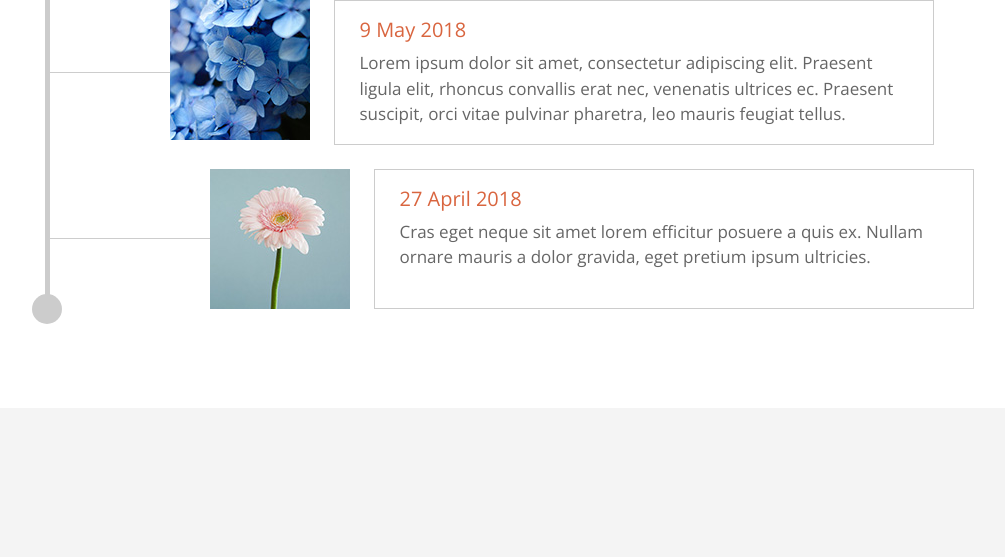
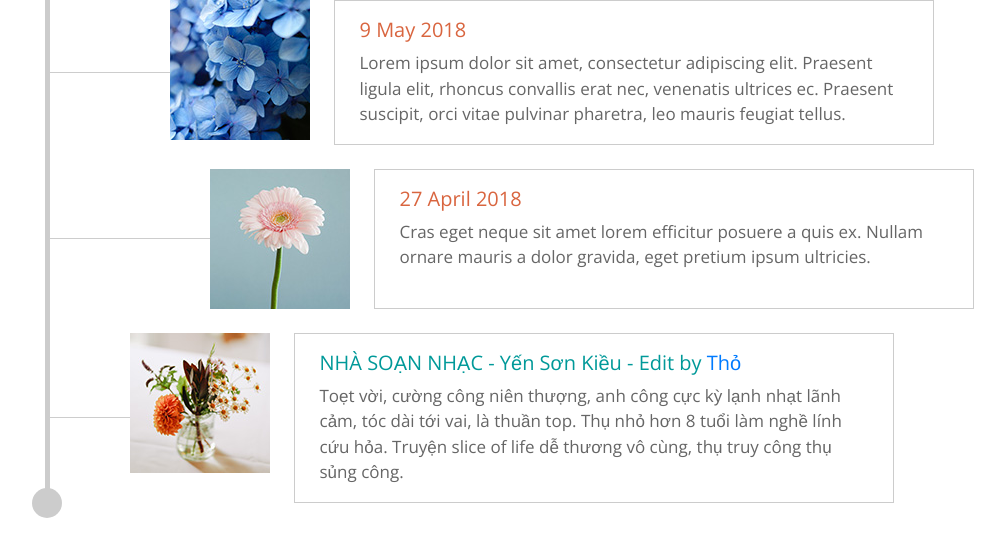
Before and after one commit to PhamNhaDoan/phamnhadoan.github.io, a Jekyll site: the page truyendadoc/index.html, which Jekyll copies as it is, in a window 1280 px wide and 900 px high, scrolled down 884 px, cut to the strip 298-855 px from the top of the window. Shown: the whole strip, without its empty margins (136-1141 px from the left). Built offline with Jekyll 4.4.1, drawn with Linux system fonts in a browser that asks for light colours; before the commit the page ends 1590 px from its top, so only the background shows below that.

Commit message:
Fix HTML formatting and structure

```diff
--- a/truyendadoc/index.html
+++ b/truyendadoc/index.html
@@ -112,6 +112,15 @@
                 </div>
               </div>
             </div>
+			   <div class="tm-timeline mb-4 tm-first-timeline">
+              <div class="media tm-media">
+                <div class="tm-timeline-img-wrap mr-4">
+                  <img class="tm-media-img tm-media-img-ml-1" src="img/img-140-01.jpg" alt="Image 1">
+                </div>
+                <div class="media-body tm-media-body tm-media-body-ml-1">
+                  <h5 class="mt-0 tm-text-green">NHÀ SOẠN NHẠC - Yến Sơn Kiều - Edit by <a href="https://https://www.facebook.com/mintybunny">Thỏ</a></h5>
+                 Toẹt vời, cường công niên thượng, anh công cực kỳ lạnh nhạt lãnh cảm, tóc dài tới vai, là thuần top. Thụ nhỏ hơn 8 tuổi làm nghề lính cứu hỏa. Truyện slice of life dễ thương vô cùng, thụ truy công thụ sủng công.</div>
+              </div>
           </div>
         </div>
   <!-- load JS -->
```
